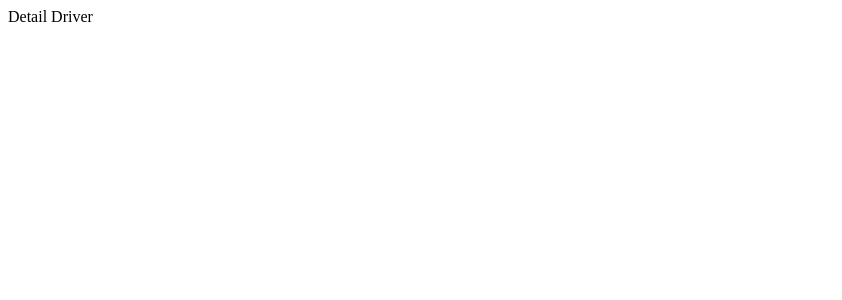
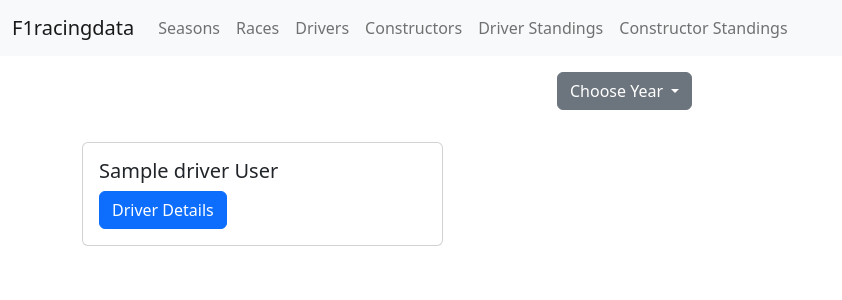
Before and after one commit to garciaesteban/f1racingdata, a Django app: page /drivers/2020/ in a window 1280 px wide. Before the commit the part shown is almost empty. Shown: the top 300 px of the page, without its empty margins (0-842 px from the left). Run offline with Django 4.2, Linux system fonts and the light colour scheme; tables that the repository leaves empty hold one stand-in row (values such as "Sample post").

Commit message:
changed drivers view from function to class based view

```diff
--- a/f1data/templates/f1data/content/drivers.html
+++ b/f1data/templates/f1data/content/drivers.html
@@ -1,4 +1,18 @@
 <div class="container">
+  <div class="row justify-content-center mt-3">
+    <div class="col-2">
+      <div class="dropdown-center">
+        <button class="btn btn-secondary dropdown-toggle" type="button" data-bs-toggle="dropdown" aria-expanded="false">
+          Choose Year
+        </button>
+        <ul class="dropdown-menu">
+          {% for season in seasons %}
+          <li><a class="dropdown-item {% if year == season.year %}active{% endif %}" href="{% url 'f1data:drivers' season.year %}">{{season.year}}</a></li>
+          {% endfor %}
+        </ul>
+      </div>
+    </div>
+  </div>
   <div class="row row-cols-3 row-cols-sm-1 row-cols-md-3 my-3 g-3">
     {% for driver in drivers %}
     <div class="col">
--- a/f1data/urls.py
+++ b/f1data/urls.py
@@ -9,7 +9,8 @@ urlpatterns = [
     path('races/', views.RacesRedirectView.as_view(), name="races"),
     path('races/<int:year>/', views.Races.as_view(), name="races"),
     path('races/<int:race>/', views.detail_race, name="detail_race"),
-    path('drivers/', views.drivers, name="drivers"),
+    path('drivers/<int:year>/', views.Drivers.as_view(), name="drivers"),
+    path('drivers/', views.DriversRedirectView.as_view(), name="drivers"),
     path('drivers/<int:driver>/', views.detail_driver, name="detail_driver"),
     path('constructors/', views.constructors, name="constructors"),
     path('constructors/<int:constructor>/', views.detail_constructor, name="detail_constructor"),
--- a/f1data/views.py
+++ b/f1data/views.py
@@ -78,6 +78,25 @@ class Races(ListView):
 def detail_race(request,race):
     return HttpResponse("Detail Race")
 
+class DriversRedirectView(RedirectView):
+    year = Season.objects.first().year
+    url = f'{year}/'
+
+class Drivers(ListView):
+    template_name = "f1data/drivers/drivers.html"
+    context_object_name = 'drivers'
+
+    def get_queryset(self,*kwargs):
+        year = self.__dict__['kwargs']['year']
+        return Season.objects.get(year=year).drivers.all()
+
+    def get_context_data(self,**kwargs):
+        context = super().get_context_data(**kwargs)
+        seasons = Season.objects.values('year')
+        context['seasons'] = seasons
+        context['year'] = self.__dict__['kwargs']['year']
+        return context
+
 def drivers(request):
     template = "f1data/drivers/drivers.html"
     drivers = Driver.objects.all()
```
